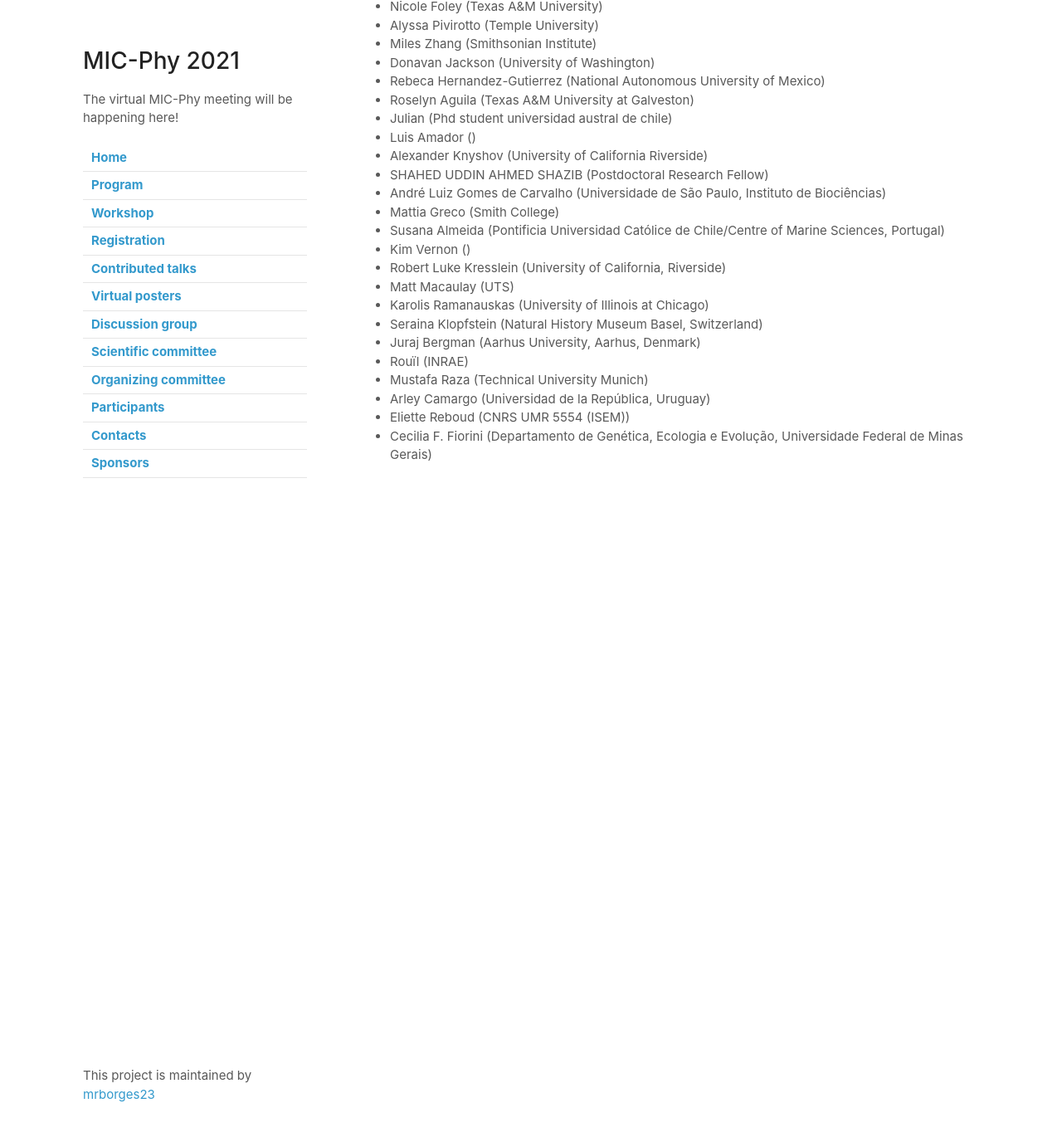
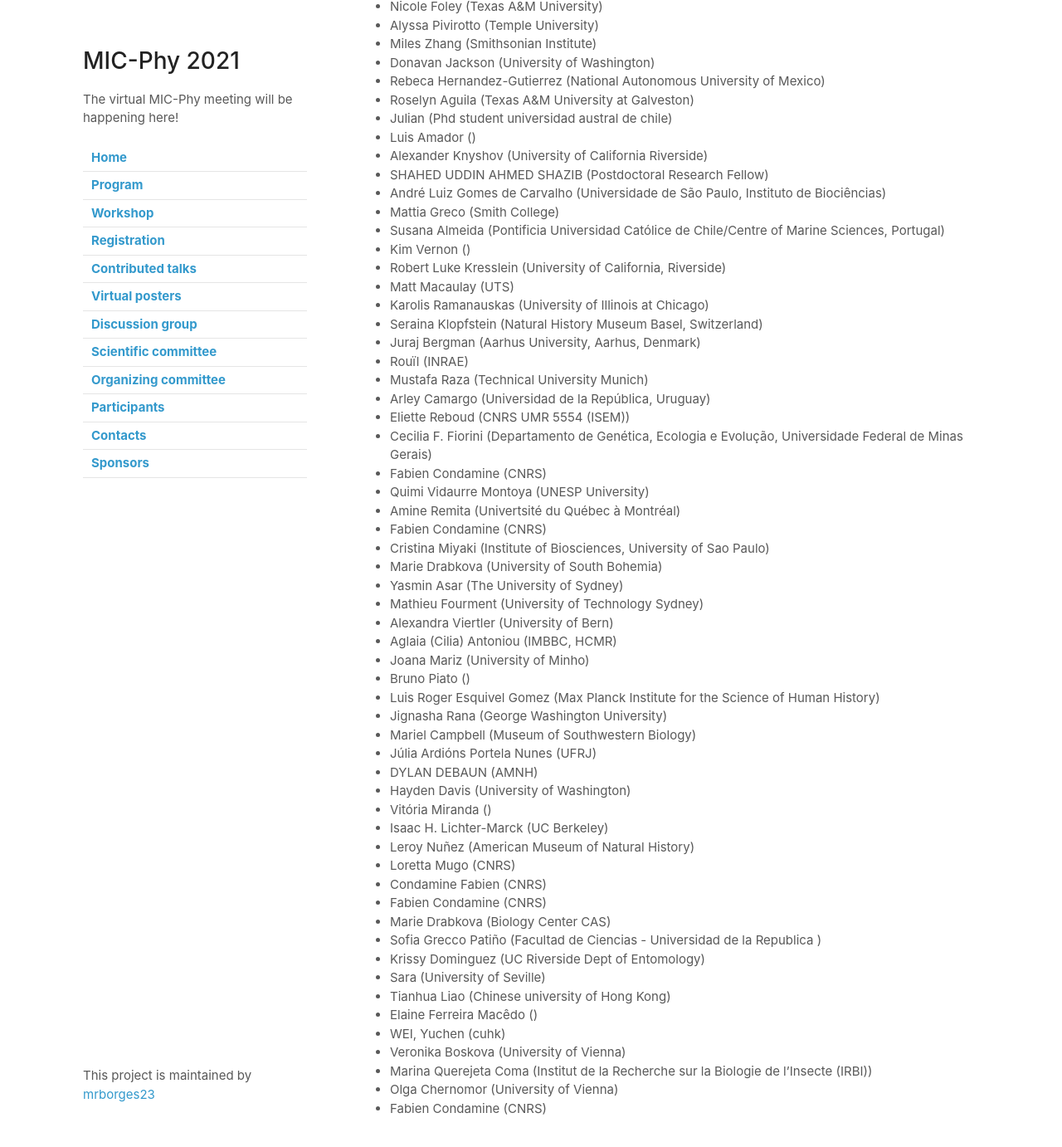
Before and after one commit to mrborges23/micphy2021, a Jekyll site: the page built from participants.md, in a window 1280 px wide and 1400 px high, scrolled down 3368 px. Shown: the top 1382 px of the window at 83% size. Built offline with Jekyll 4.4.1, drawn with Linux system fonts in a browser that asks for light colours; our own code applies the rules of GitHub Pages for plain Markdown files; before the commit the page ends 3998 px from its top, so only the background shows below that.

Commit message:
updating session 3

```diff
--- a/participants.md
+++ b/participants.md
@@ -164,3 +164,38 @@
 * Arley Camargo (Universidad de la República, Uruguay)
 * Eliette Reboud (CNRS UMR 5554 (ISEM))
 * Cecilia F. Fiorini (Departamento de Genética, Ecologia e Evolução, Universidade Federal de Minas Gerais)
+* Fabien Condamine (CNRS)
+* Quimi Vidaurre Montoya (UNESP University)
+* Amine Remita (Univertsité du Québec à Montréal)
+* Fabien Condamine (CNRS)
+* Cristina Miyaki (Institute of Biosciences, University of Sao Paulo)
+* Marie Drabkova (University of South Bohemia)
+* Yasmin Asar (The University of Sydney)
+* Mathieu Fourment (University of Technology Sydney)
+* Alexandra Viertler (University of Bern)
+* Aglaia (Cilia) Antoniou (IMBBC, HCMR)
+* Joana Mariz (University of Minho)
+* Bruno Piato ()
+* Luis Roger Esquivel Gomez (Max Planck Institute for the Science of Human History)
+* Jignasha Rana (George Washington University)
+* Mariel Campbell (Museum of Southwestern Biology)
+* Júlia Ardións Portela Nunes (UFRJ)
+* DYLAN DEBAUN (AMNH)
+* Hayden Davis (University of Washington)
+* Vitória Miranda ()
+* Isaac H. Lichter-Marck (UC Berkeley)
+* Leroy Nuñez (American Museum of Natural History)
+* Loretta Mugo (CNRS)
+* Condamine Fabien (CNRS)
+* Fabien Condamine (CNRS)
+* Marie Drabkova (Biology Center CAS)
+* Sofia Grecco Patiño (Facultad de Ciencias - Universidad de la Republica )
+* Krissy Dominguez (UC Riverside Dept of Entomology)
+* Sara (University of Seville)
+* Tianhua Liao (Chinese university of Hong Kong)
+* Elaine Ferreira Macêdo ()
+* WEI, Yuchen (cuhk)
+* Veronika Boskova (University of Vienna)
+* Marina Querejeta Coma (Institut de la Recherche sur la Biologie de l'Insecte (IRBI))
+* Olga Chernomor (University of Vienna)
+* Fabien Condamine (CNRS)
```
Also changed, not shown: program.md (+2 -2 lines), workshop.md (+1 -3 lines).
